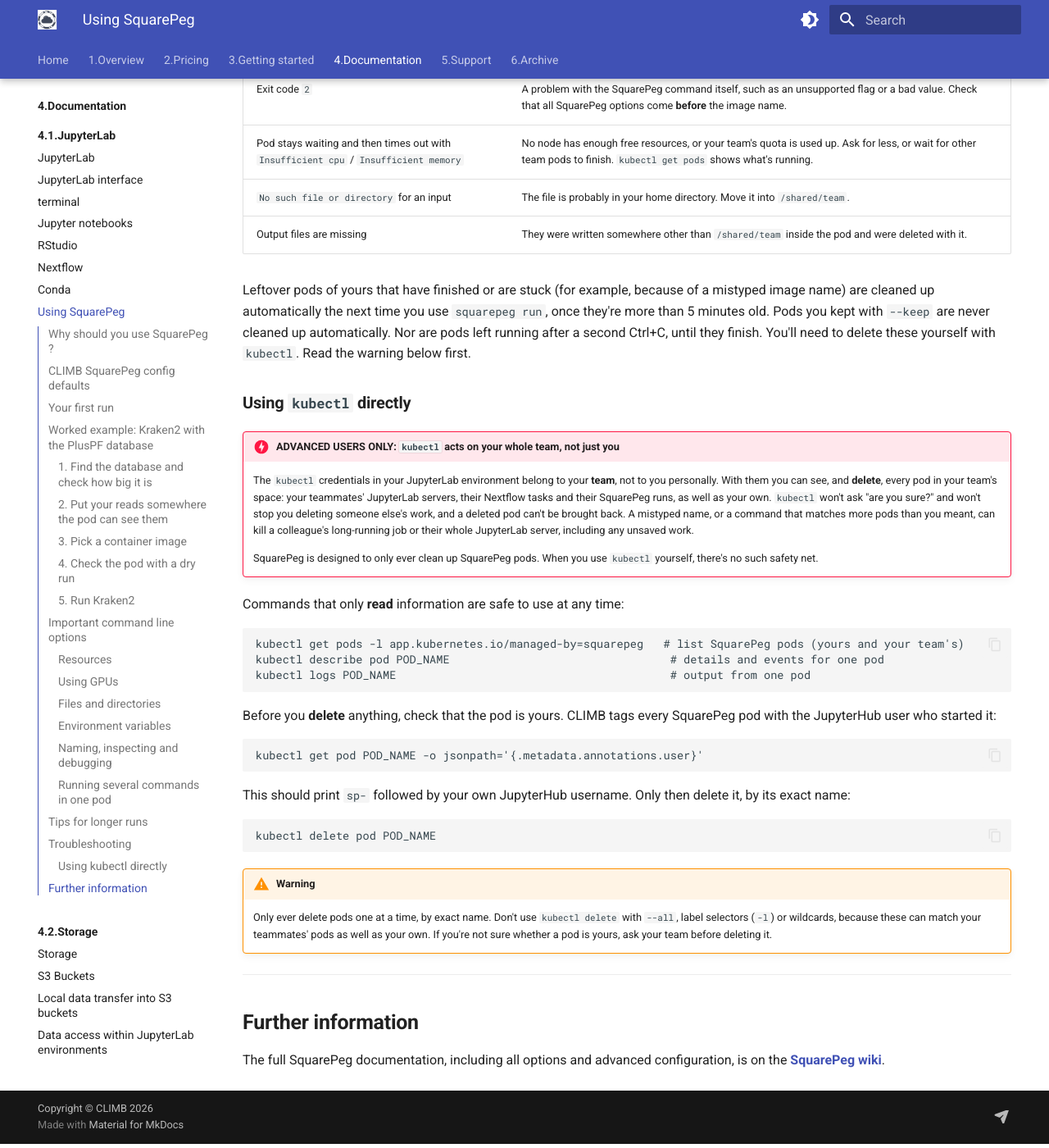
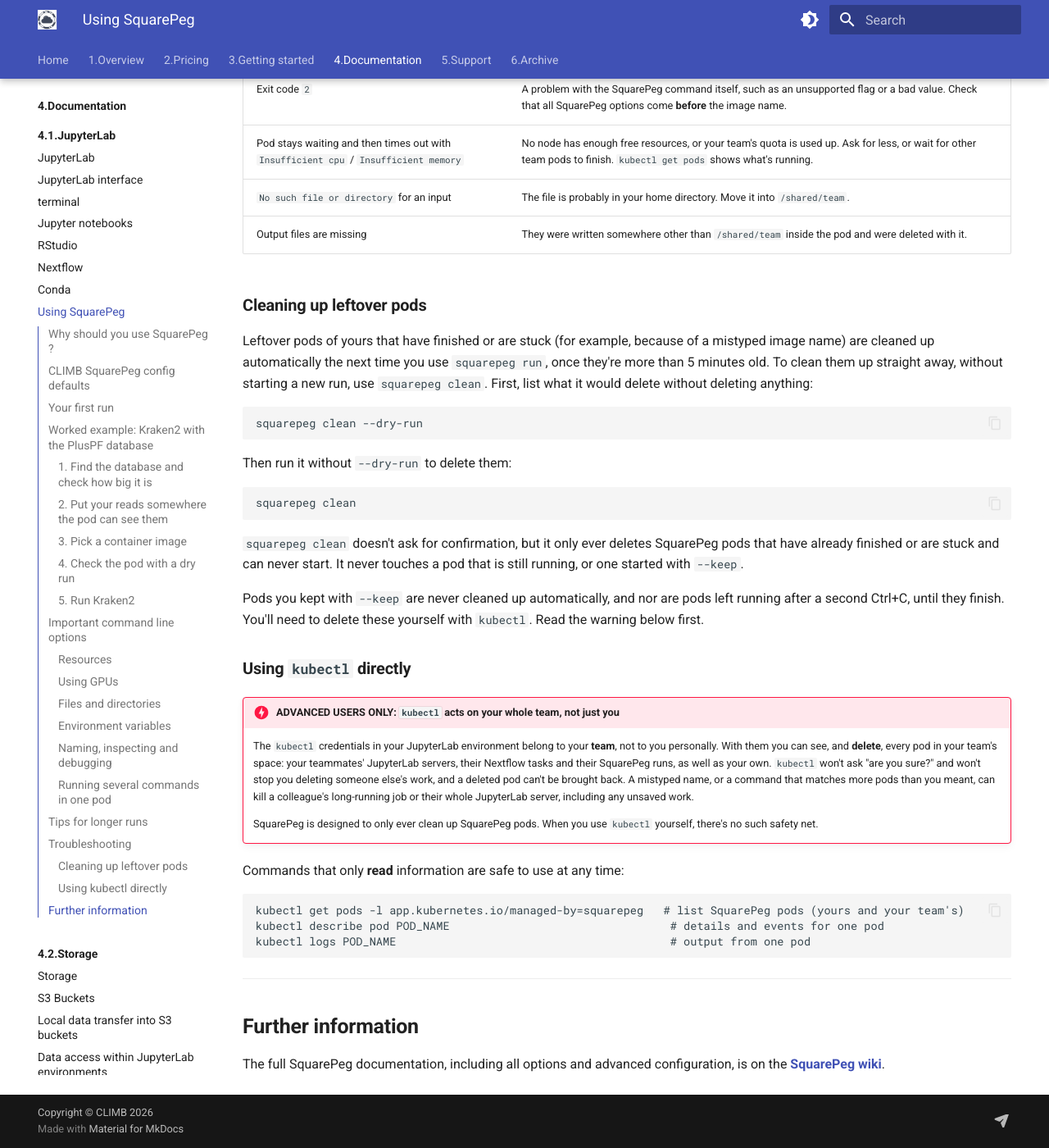
Before and after one commit to MRC-CLIMB/docs, an MkDocs documentation site: the page built from docs/4.Documentation/4.1.JupyterLab/4.1.8.squarepeg.md, in a window 1280 px wide and 1400 px high, scrolled down 9276 px. Shown: the whole window at 82% size. Built offline with MkDocs 1.6.1 and Material for MkDocs 9.7.7, drawn with Linux system fonts in a browser that asks for light colours.

Commit message:
Remove references to kubectl delete, add clean cmd doc

````diff
--- a/docs/4.Documentation/4.1.JupyterLab/4.1.8.squarepeg.md
+++ b/docs/4.Documentation/4.1.JupyterLab/4.1.8.squarepeg.md
@@ -313,7 +313,23 @@ done
 | `No such file or directory` for an input                                             | The file is probably in your home directory. Move it into `/shared/team`.                                                                                                                  |
 | Output files are missing                                                             | They were written somewhere other than `/shared/team` inside the pod and were deleted with it.                                                                                             |
 
-Leftover pods of yours that have finished or are stuck (for example, because of a mistyped image name) are cleaned up automatically the next time you use `squarepeg run`, once they're more than 5 minutes old. Pods you kept with `--keep` are never cleaned up automatically. Nor are pods left running after a second Ctrl+C, until they finish. You'll need to delete these yourself with `kubectl`. Read the warning below first.
+### **Cleaning up leftover pods**
+
+Leftover pods of yours that have finished or are stuck (for example, because of a mistyped image name) are cleaned up automatically the next time you use `squarepeg run`, once they're more than 5 minutes old. To clean them up straight away, without starting a new run, use `squarepeg clean`. First, list what it would delete without deleting anything:
+
+```
+squarepeg clean --dry-run
+```
+
+Then run it without `--dry-run` to delete them:
+
+```
+squarepeg clean
+```
+
+`squarepeg clean` doesn't ask for confirmation, but it only ever deletes SquarePeg pods that have already finished or are stuck and can never start. It never touches a pod that is still running, or one started with `--keep`.
+
+Pods you kept with `--keep` are never cleaned up automatically, and nor are pods left running after a second Ctrl+C, until they finish. You'll need to delete these yourself with `kubectl`. Read the warning below first.
 
 ### **Using `kubectl` directly**
 
@@ -330,21 +346,6 @@ kubectl describe pod POD_NAME                                 # details and even
 kubectl logs POD_NAME                                         # output from one pod
 ```
 
-Before you **delete** anything, check that the pod is yours. CLIMB tags every SquarePeg pod with the JupyterHub user who started it:
-
-```
-kubectl get pod POD_NAME -o jsonpath='{.metadata.annotations.user}'
-```
-
-This should print `sp-` followed by your own JupyterHub username. Only then delete it, by its exact name:
-
-```
-kubectl delete pod POD_NAME
-```
-
-!!! warning
-    Only ever delete pods one at a time, by exact name. Don't use `kubectl delete` with `--all`, label selectors (`-l`) or wildcards, because these can match your teammates' pods as well as your own. If you're not sure whether a pod is yours, ask your team before deleting it.
-
 ---
 
 ## **Further information**
````
